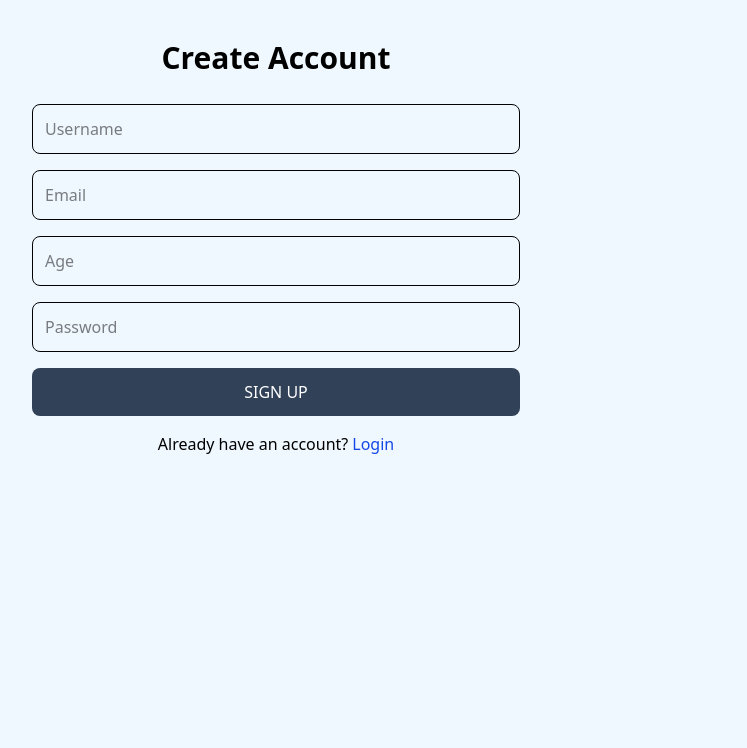
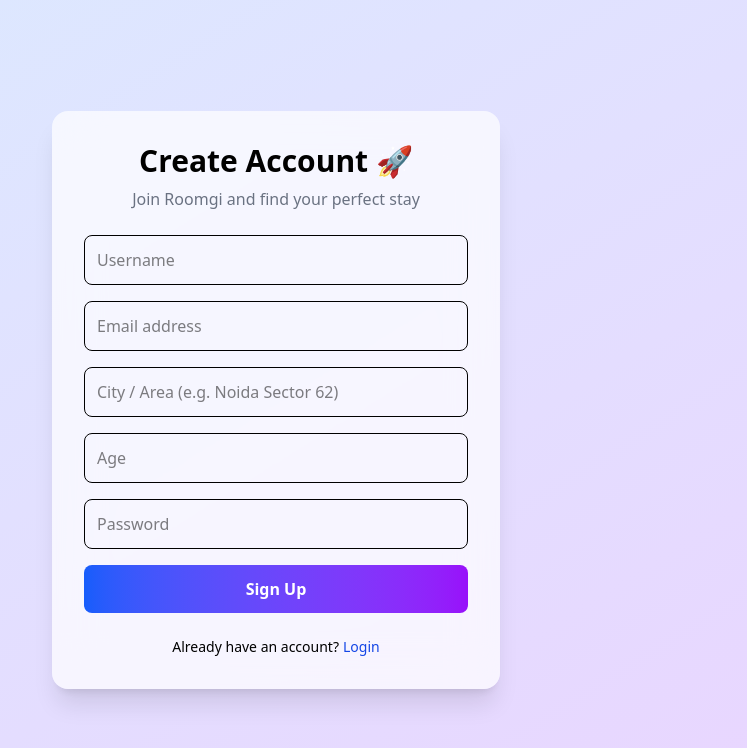
Before and after one commit to Amritbhardwajgsv/Roomgifrontend, a React (Vite) app: page /signup in a window 1280 px wide. Shown: the top 748 px of the page, without its empty margins (364-1111 px from the left). Built offline with nearby package versions, Linux system fonts and the light colour scheme; no server answers.

Commit message:
frontend 1652

```diff
--- a/src/Dashboard/pages/myprofile.jsx
+++ b/src/Dashboard/pages/myprofile.jsx
@@ -6,6 +6,7 @@
   const navigate = useNavigate();
 
   const [user, setUser] = useState(null);
+  const [open, setOpen] = useState(false);
 
   const [form, setForm] = useState({
     emailId: "",
@@ -13,22 +14,19 @@
   });
 
   const [loading, setLoading] = useState(false);
+  const [success, setSuccess] = useState("");
   const [error, setError] = useState("");
-  const [success, setSuccess] = useState("");
 
-  // 🔹 Load user profile
   useEffect(() => {
     const loadProfile = async () => {
       try {
         const data = await apifetch("/api/user/me");
-
         setUser(data.user);
         setForm({
           emailId: data.user.emailId || "",
           age: data.user.age || ""
         });
-      } catch (err) {
-        // only redirect if truly unauthorized
+      } catch {
         navigate("/login");
       }
     };
@@ -36,7 +34,6 @@
     loadProfile();
   }, [navigate]);
 
-  // 🔹 handle input change
   const handleChange = (e) => {
     setForm({
       ...form,
@@ -44,7 +41,6 @@
     });
   };
 
-  // 🔹 update profile
   const handleUpdate = async () => {
     setLoading(true);
     setError("");
@@ -58,6 +54,7 @@
 
       setUser(data.user);
       setSuccess("Profile updated successfully");
+      setTimeout(() => setOpen(false), 1000);
     } catch (err) {
       setError(err.message);
     } finally {
@@ -65,108 +62,110 @@
     }
   };
 
-  // 🔹 delete account
-  const handleDelete = async () => {
-    const confirm = window.confirm(
-      "This will permanently delete your account. Continue?"
-    );
+  return (
+    <>
+      {/* CLICK PROFILE */}
+      <button
+        onClick={() => setOpen(true)}
+        className="flex items-center gap-3"
+      >
+        <img
+          src="https://i.pravatar.cc/40"
+          className="w-9 h-9 rounded-full border"
+        />
+        <span className="font-medium">
+          {user?.username}
+        </span>
+      </button>
 
-    if (!confirm) return;
+      {/* MODAL */}
+      {open && (
+        <div className="fixed inset-0 z-50 flex items-center justify-center bg-black/40 backdrop-blur-sm">
 
-    try {
-      await apifetch("/api/user/delete", {
-        method: "DELETE"
-      });
+          <div className="bg-white w-full max-w-md rounded-xl p-6 shadow-xl relative animate-fade">
 
-      navigate("/login");
-    } catch {
-      alert("Failed to delete account");
-    }
-  };
+            {/* CLOSE */}
+            <button
+              onClick={() => setOpen(false)}
+              className="absolute top-3 right-4 text-gray-500 text-xl"
+            >
+              ×
+            </button>
 
-  if (!user) {
-    return (
-      <div className="p-6 bg-white rounded shadow">
-        Loading profile...
-      </div>
-    );
-  }
+            <h2 className="text-2xl font-bold mb-6">
+              My Profile
+            </h2>
 
-  return (
-    <div className="max-w-3xl mx-auto bg-white p-6 rounded shadow">
-
-      <h1 className="text-2xl font-bold mb-6">
-        My Profile
-      </h1>
-
-      {/* BASIC INFO */}
-      <div className="grid grid-cols-2 gap-6 mb-6">
+            {/* INFO */}
+            <div className="mb-6 grid grid-cols-2 gap-4">
               <div>
-          <p className="text-gray-500 text-sm">Username</p>
+                <p className="text-xs text-gray-500">Username</p>
                 <p className="font-semibold">{user.username}</p>
               </div>
 
               <div>
-          <p className="text-gray-500 text-sm">Broker ID</p>
+                <p className="text-xs text-gray-500">Broker ID</p>
                 <p className="font-semibold">{user.uniqueid}</p>
               </div>
             </div>
 
-      {/* EDIT DETAILS */}
-      <div className="grid grid-cols-2 gap-6">
+            {/* FORM */}
+            <div className="space-y-4">
               <div>
-          <label className="text-sm font-medium">Email</label>
+                <label className="text-sm">Email</label>
                 <input
                   id="emailId"
-            type="email"
                   value={form.emailId}
                   onChange={handleChange}
-            className="border p-2 rounded w-full mt-1"
+                  type="email"
+                  className="w-full mt-1 p-2 border rounded focus:outline-none focus:ring focus:ring-blue-200"
                 />
               </div>
 
               <div>
-          <label className="text-sm font-medium">Age</label>
+                <label className="text-sm">Age</label>
                 <input
                   id="age"
-            type="number"
                   value={form.age}
                   onChange={handleChange}
-            className="border p-2 rounded w-full mt-1"
+                  type="number"
+                  className="w-full mt-1 p-2 border rounded focus:outline-none focus:ring focus:ring-blue-200"
                 />
               </div>
             </div>
 
-      {/* ACTION BUTTONS */}
-      <div className="flex gap-4 mt-8">
+            {/* BUTTONS */}
+            <div className="flex justify-end gap-4 mt-6">
+              <button
+                onClick={() => setOpen(false)}
+                className="px-4 py-2 border rounded"
+              >
+                Cancel
+              </button>
+
               <button
                 onClick={handleUpdate}
                 disabled={loading}
-          className="bg-blue-600 text-white px-6 py-2 rounded hover:bg-blue-700 disabled:opacity-60"
+                className="px-6 py-2 bg-blue-600 text-white rounded hover:bg-blue-700 disabled:opacity-60"
               >
-          {loading ? "Saving..." : "Update Profile"}
-        </button>
-
-        <button
-          onClick={handleDelete}
-          className="bg-red-500 text-white px-6 py-2 rounded hover:bg-red-600"
-        >
-          Delete Account
+                {loading ? "Saving..." : "Save"}
               </button>
             </div>
 
-      {/* STATUS MESSAGES */}
             {success && (
-        <p className="text-green-600 mt-4">
+              <p className="text-green-600 mt-3 text-sm">
                 {success}
               </p>
             )}
 
             {error && (
-        <p className="text-red-600 mt-4">
+              <p className="text-red-600 mt-3 text-sm">
                 {error}
               </p>
             )}
           </div>
+        </div>
+      )}
+    </>
   );
 }
--- a/src/pages/Signup.jsx
+++ b/src/pages/Signup.jsx
@@ -8,7 +8,8 @@
     username: "",
     emailId: "",
     password: "",
-    age: ""
+    age: "",
+    location: ""
   });
 
   const [loading, setLoading] = useState(false);
@@ -32,7 +33,7 @@
         headers: {
           "Content-Type": "application/json"
         },
-        credentials: "include", // 🔥 cookie stored automatically
+        credentials: "include",
         body: JSON.stringify(formData)
       });
 
@@ -40,87 +41,109 @@
 
       if (!res.ok) {
         setError(data.message || "Registration failed");
-        setLoading(false);
         return;
       }
 
-      navigate("/login"); // or /login
-    } catch (err) {
-      setError("Something went wrong");
+      navigate("/broker");
+    } catch {
+      setError("Server not reachable");
     } finally {
       setLoading(false);
     }
   };
 
   return (
-    <div className="p-3 max-w-lg mx-auto">
-      <h1 className="text-3xl text-center font-semibold my-7">
-        Create Account
+    <div className="min-h-screen flex items-center justify-center bg-gradient-to-br from-blue-100 to-purple-200">
+
+      <div className="w-full max-w-md bg-white/70 backdrop-blur-xl p-8 rounded-2xl shadow-xl">
+
+        <h1 className="text-3xl font-bold text-center mb-2">
+          Create Account 🚀
         </h1>
 
-      <form
-        onSubmit={handleSubmit}
-        className="flex flex-col gap-4"
-      >
+        <p className="text-center text-gray-500 mb-6">
+          Join Roomgi and find your perfect stay
+        </p>
+
+        <form onSubmit={handleSubmit} className="space-y-4">
+
+          {/* USERNAME */}
           <input
+            id="username"
             type="text"
             placeholder="Username"
-          id="username"
-          className="border p-3 rounded-lg"
             required
             onChange={handleChange}
+            className="w-full p-3 rounded-lg border focus:ring-2 focus:ring-blue-400 outline-none"
           />
 
+          {/* EMAIL */}
           <input
+            id="emailId"
             type="email"
-          placeholder="Email"
-          id="emailId"
-          className="border p-3 rounded-lg"
+            placeholder="Email address"
             required
             onChange={handleChange}
+            className="w-full p-3 rounded-lg border focus:ring-2 focus:ring-blue-400 outline-none"
           />
 
+          {/* LOCATION */}
           <input
+            id="location"
+            type="text"
+            placeholder="City / Area (e.g. Noida Sector 62)"
+            required
+            onChange={handleChange}
+            className="w-full p-3 rounded-lg border focus:ring-2 focus:ring-blue-400 outline-none"
+          />
+
+          {/* AGE */}
+          <input
+            id="age"
             type="number"
             placeholder="Age"
-          id="age"
-          className="border p-3 rounded-lg"
             required
             onChange={handleChange}
+            className="w-full p-3 rounded-lg border focus:ring-2 focus:ring-blue-400 outline-none"
           />
 
+          {/* PASSWORD */}
           <input
+            id="password"
             type="password"
             placeholder="Password"
-          id="password"
-          className="border p-3 rounded-lg"
             required
             onChange={handleChange}
+            className="w-full p-3 rounded-lg border focus:ring-2 focus:ring-blue-400 outline-none"
           />
 
+          {/* BUTTON */}
           <button
             disabled={loading}
-          className="bg-slate-700 text-white p-3 rounded-lg uppercase hover:opacity-95 disabled:opacity-80"
+            className="w-full py-3 rounded-lg text-white font-semibold
+              bg-gradient-to-r from-blue-600 to-purple-600
+              hover:opacity-90 transition disabled:opacity-60"
           >
-          {loading ? "Creating..." : "Sign Up"}
+            {loading ? "Creating account..." : "Sign Up"}
           </button>
+
         </form>
 
         {error && (
-        <p className="text-red-600 mt-4 text-center">
+          <p className="text-red-600 text-center mt-4">
             {error}
           </p>
         )}
 
-      <div className="mt-4 text-center">
-        <p>
+        <p className="text-center text-sm mt-6">
           Already have an account?
           <Link to="/login">
-            <span className="text-blue-700 ml-1">
+            <span className="text-blue-700 ml-1 font-medium">
               Login
             </span>
           </Link>
         </p>
+
       </div>
     </div>
   );
```
Lines whose indentation alone changed are shown as unchanged.
